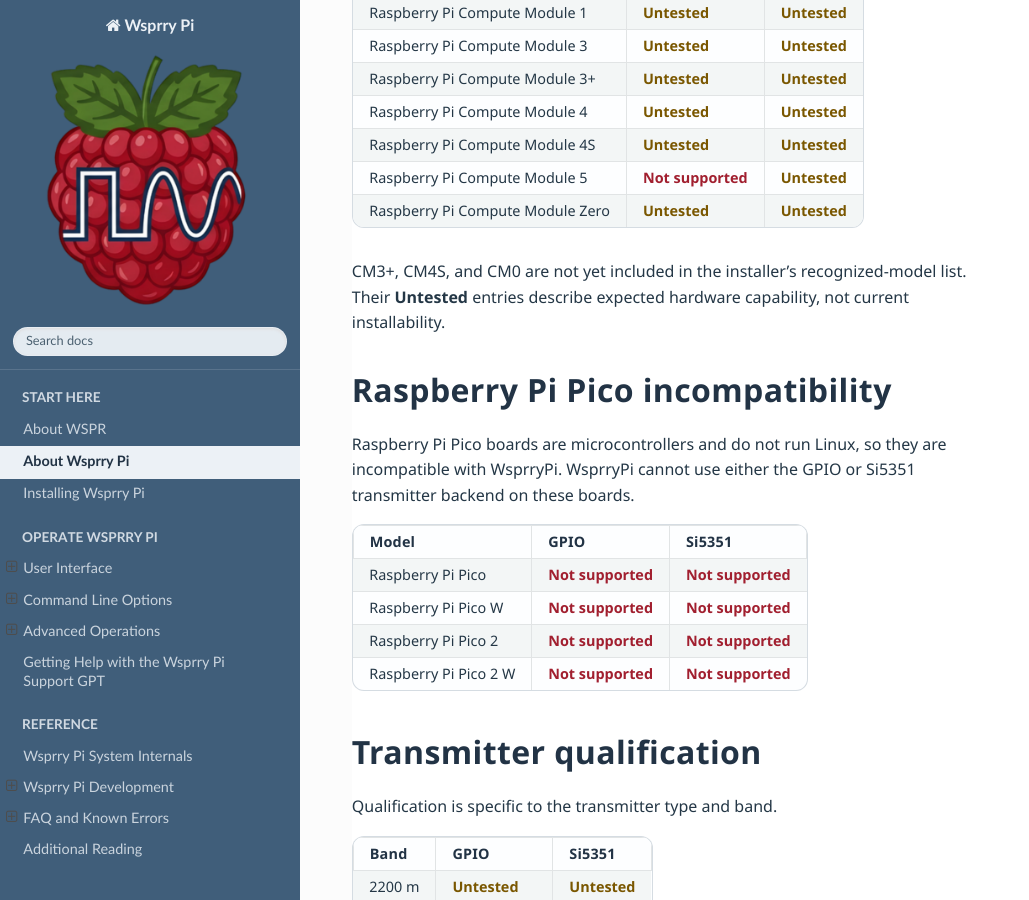
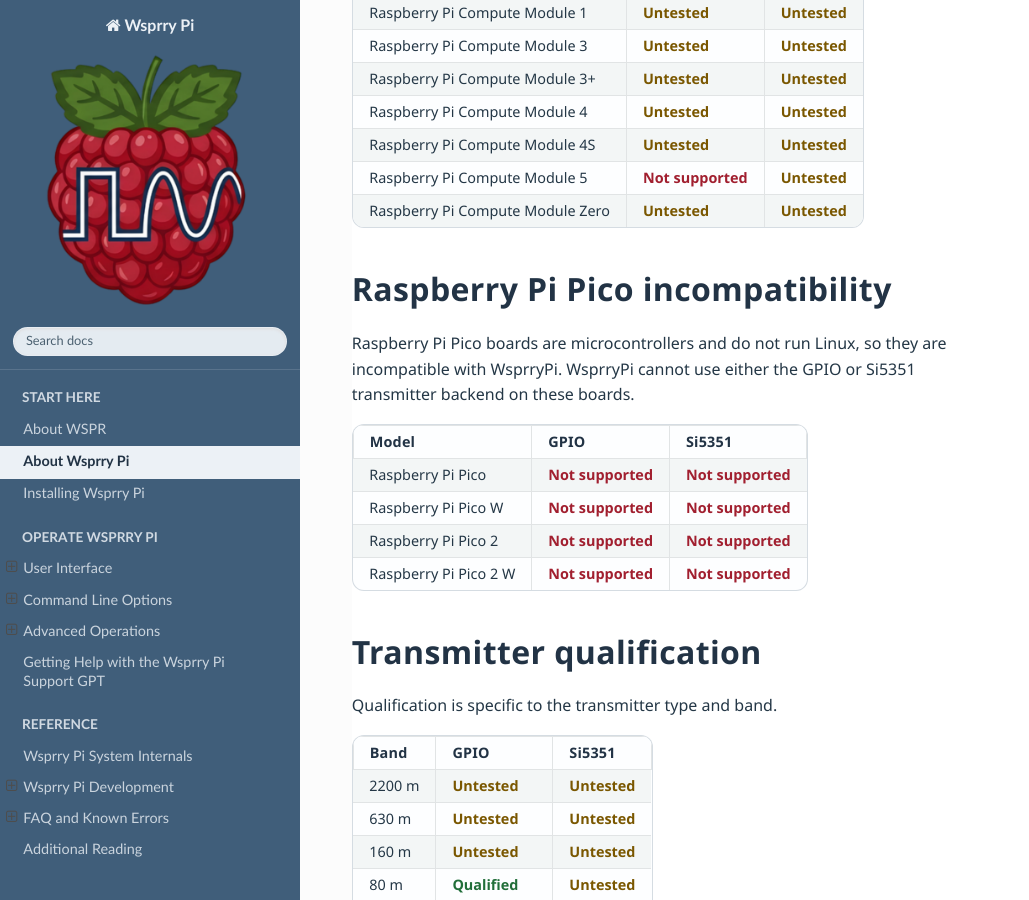
Before and after one commit to WsprryPi/Wsprry_Pi_Docs, a Sphinx documentation site: the page built from docs/About_Wsprry_Pi/index.md, in a window 1280 px wide and 900 px high, scrolled down 2437 px. Shown: the whole window, without its empty margins (0-1029 px from the left). Built offline with Sphinx 7.4.7 and the Read the Docs theme 3.1.0, drawn with Linux system fonts in a browser that asks for light colours.

Commit message:
Remove obsolete installer compatibility warning

```diff
--- a/docs/About_Wsprry_Pi/index.md
+++ b/docs/About_Wsprry_Pi/index.md
@@ -65,8 +65,6 @@
 | Raspberry Pi Compute Module 5 | <span class="compatibility-status compatibility-status--unsupported">Not supported</span> | <span class="compatibility-status compatibility-status--untested">Untested</span> |
 | Raspberry Pi Compute Module Zero | <span class="compatibility-status compatibility-status--untested">Untested</span> | <span class="compatibility-status compatibility-status--untested">Untested</span> |
 
-CM3+, CM4S, and CM0 are not yet included in the installer's recognized-model list. Their **Untested** entries describe expected hardware capability, not current installability.
-
 ## Raspberry Pi Pico incompatibility
 
 Raspberry Pi Pico boards are microcontrollers and do not run Linux, so they are incompatible with WsprryPi. WsprryPi cannot use either the GPIO or Si5351 transmitter backend on these boards.
```
